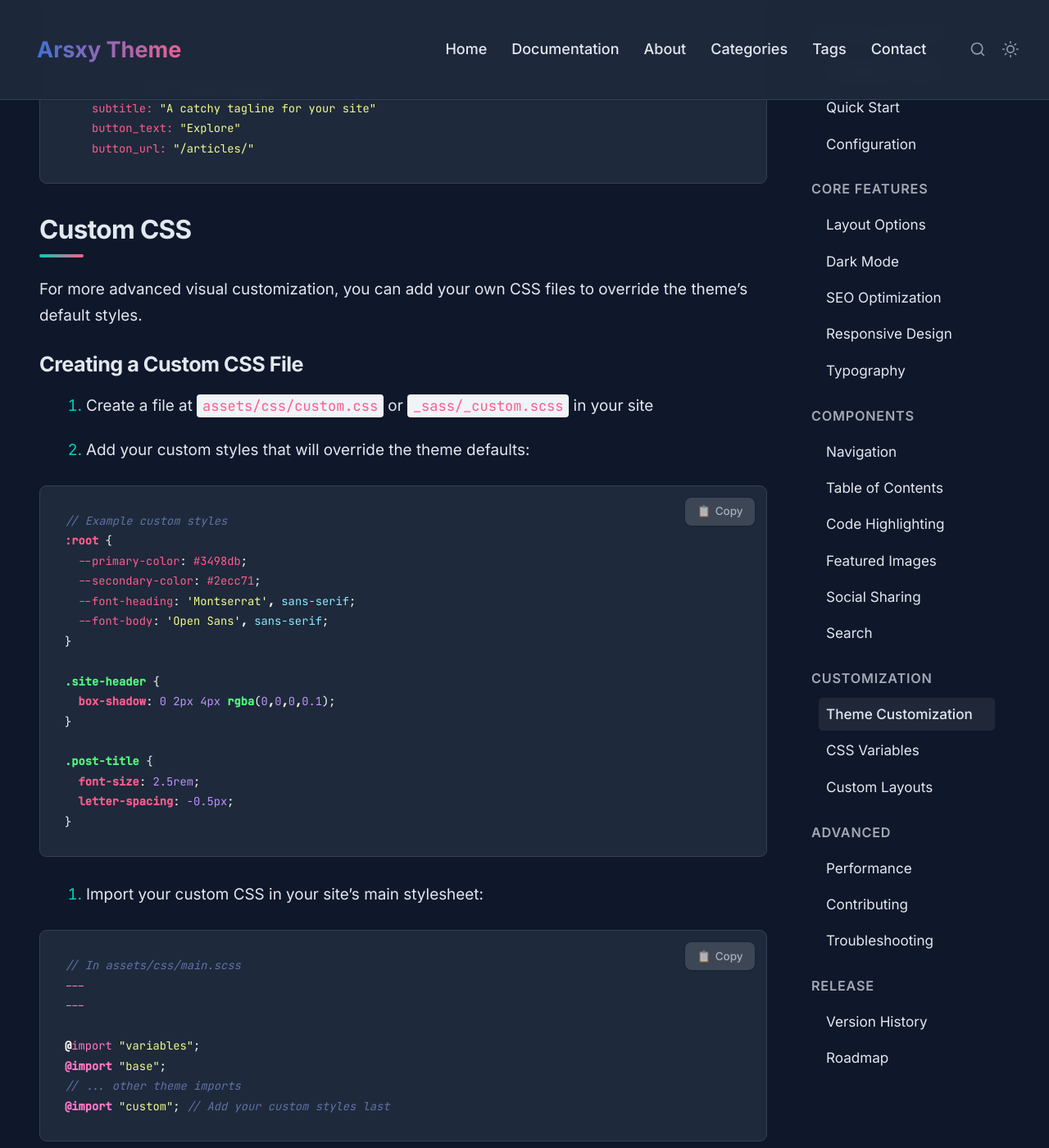
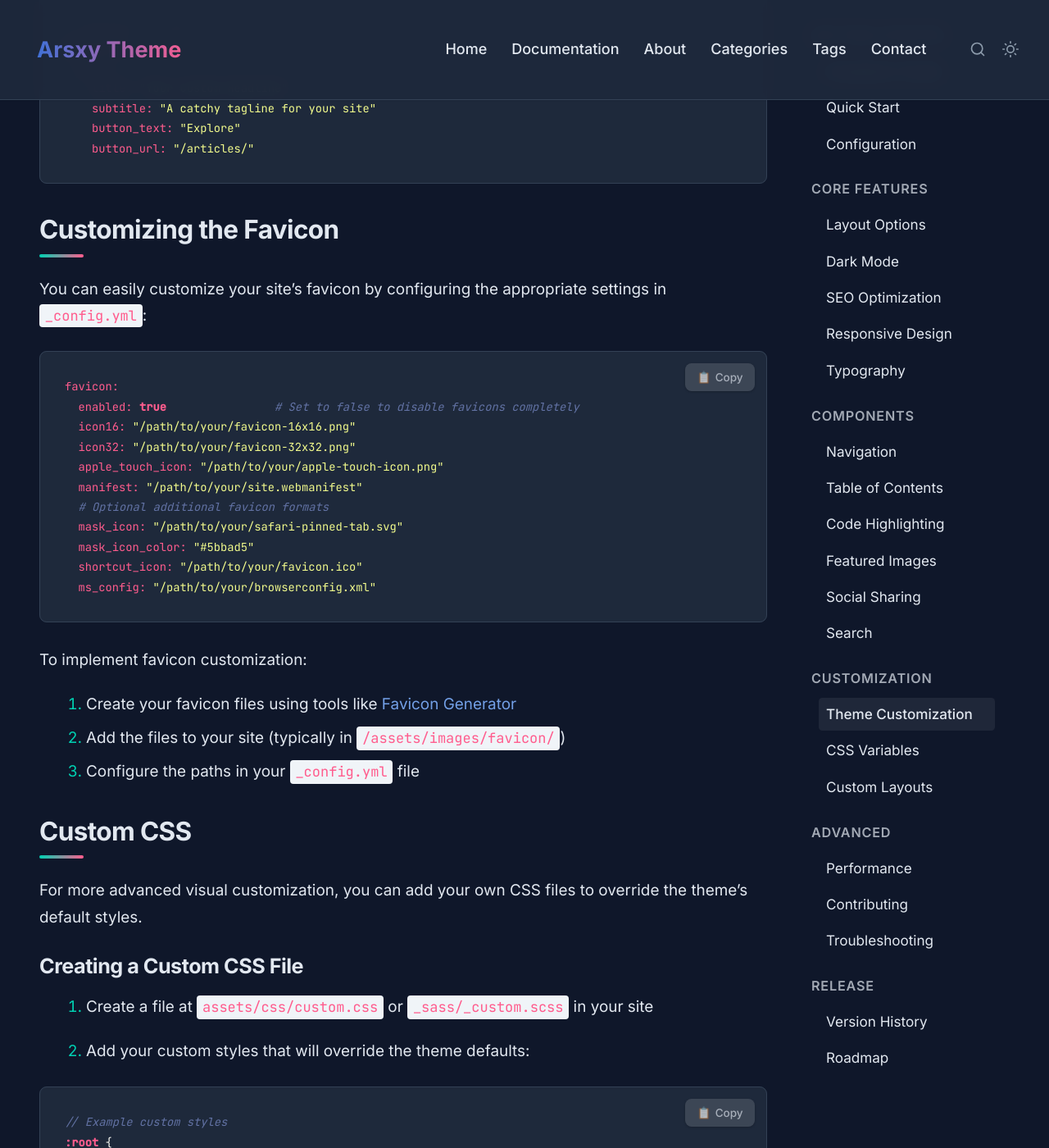
Before and after one commit to awcodify/sysctl-theme, a Jekyll site: the page built from docs/customization.md, in a window 1280 px wide and 1400 px high, scrolled down 1396 px. Shown: the whole window at 82% size. Built offline with Jekyll 4.4.1, drawn with Linux system fonts in a browser that asks for light colours.

Commit message:
Add favicon configuration and update documentation for customization

````diff
--- a/_config.yml
+++ b/_config.yml
@@ -89,6 +89,19 @@
     title: "Latest Articles"
     excerpt_length: 30
 
+# Favicon configuration
+favicon:
+  enabled: true                # Set to false to disable favicons completely
+  icon16: "/assets/images/favicon/favicon-16x16.png"
+  icon32: "/assets/images/favicon/favicon-32x32.png"
+  apple_touch_icon: "/assets/images/favicon/apple-touch-icon.png"
+  manifest: "/assets/images/favicon/site.webmanifest"
+  # Optional additional favicon formats
+  # mask_icon: "/assets/images/favicon/safari-pinned-tab.svg"
+  # mask_icon_color: "#5bbad5"
+  # shortcut_icon: "/assets/images/favicon/favicon.ico"
+  # ms_config: "/assets/images/favicon/browserconfig.xml"
+
 # Navigation menu
 navigation:
   - title: Home
--- a/_layouts/default.html
+++ b/_layouts/default.html
@@ -31,10 +31,21 @@
   {%- feed_meta -%}
 
   <!-- Favicon -->
-  <link rel="apple-touch-icon" sizes="180x180" href="{{ "/assets/images/favicon/apple-touch-icon.png" | relative_url }}">
-  <link rel="icon" type="image/png" sizes="32x32" href="{{ "/assets/images/favicon/favicon-32x32.png" | relative_url }}">
-  <link rel="icon" type="image/png" sizes="16x16" href="{{ "/assets/images/favicon/favicon-16x16.png" | relative_url }}">
-  <link rel="manifest" href="{{ "/assets/images/favicon/site.webmanifest" | relative_url }}">
+  {% if site.favicon.enabled != false %}
+  <link rel="apple-touch-icon" sizes="180x180" href="{{ site.favicon.apple_touch_icon | default: "/assets/images/favicon/apple-touch-icon.png" | relative_url }}">
+  <link rel="icon" type="image/png" sizes="32x32" href="{{ site.favicon.icon32 | default: "/assets/images/favicon/favicon-32x32.png" | relative_url }}">
+  <link rel="icon" type="image/png" sizes="16x16" href="{{ site.favicon.icon16 | default: "/assets/images/favicon/favicon-16x16.png" | relative_url }}">
+  <link rel="manifest" href="{{ site.favicon.manifest | default: "/assets/images/favicon/site.webmanifest" | relative_url }}">
+  {% if site.favicon.mask_icon %}
+  <link rel="mask-icon" href="{{ site.favicon.mask_icon | relative_url }}" color="{{ site.favicon.mask_icon_color | default: '#5bbad5' }}">
+  {% endif %}
+  {% if site.favicon.shortcut_icon %}
+  <link rel="shortcut icon" href="{{ site.favicon.shortcut_icon | relative_url }}">
+  {% endif %}
+  {% if site.favicon.ms_config %}
+  <meta name="msapplication-config" content="{{ site.favicon.ms_config | relative_url }}">
+  {% endif %}
+  {% endif %}
 
   <!-- Preload critical JS -->
   <link rel="preload" href="{{ "/assets/js/main.js" | relative_url }}" as="script">
--- a/docs/customization.md
+++ b/docs/customization.md
@@ -45,6 +45,30 @@
     button_text: "Explore"
     button_url: "/articles/"
 ```
+
+## Customizing the Favicon
+
+You can easily customize your site's favicon by configuring the appropriate settings in `_config.yml`:
+
+```yaml
+favicon:
+  enabled: true                # Set to false to disable favicons completely
+  icon16: "/path/to/your/favicon-16x16.png"
+  icon32: "/path/to/your/favicon-32x32.png"
+  apple_touch_icon: "/path/to/your/apple-touch-icon.png"
+  manifest: "/path/to/your/site.webmanifest"
+  # Optional additional favicon formats
+  mask_icon: "/path/to/your/safari-pinned-tab.svg"
+  mask_icon_color: "#5bbad5"
+  shortcut_icon: "/path/to/your/favicon.ico"
+  ms_config: "/path/to/your/browserconfig.xml"
+```
+
+To implement favicon customization:
+
+1. Create your favicon files using tools like [Favicon Generator](https://realfavicongenerator.net/)
+2. Add the files to your site (typically in `/assets/images/favicon/`)
+3. Configure the paths in your `_config.yml` file
 
 ## Custom CSS
 
````
Also changed, not shown: docs/configuration.md (+19 -0 lines).
